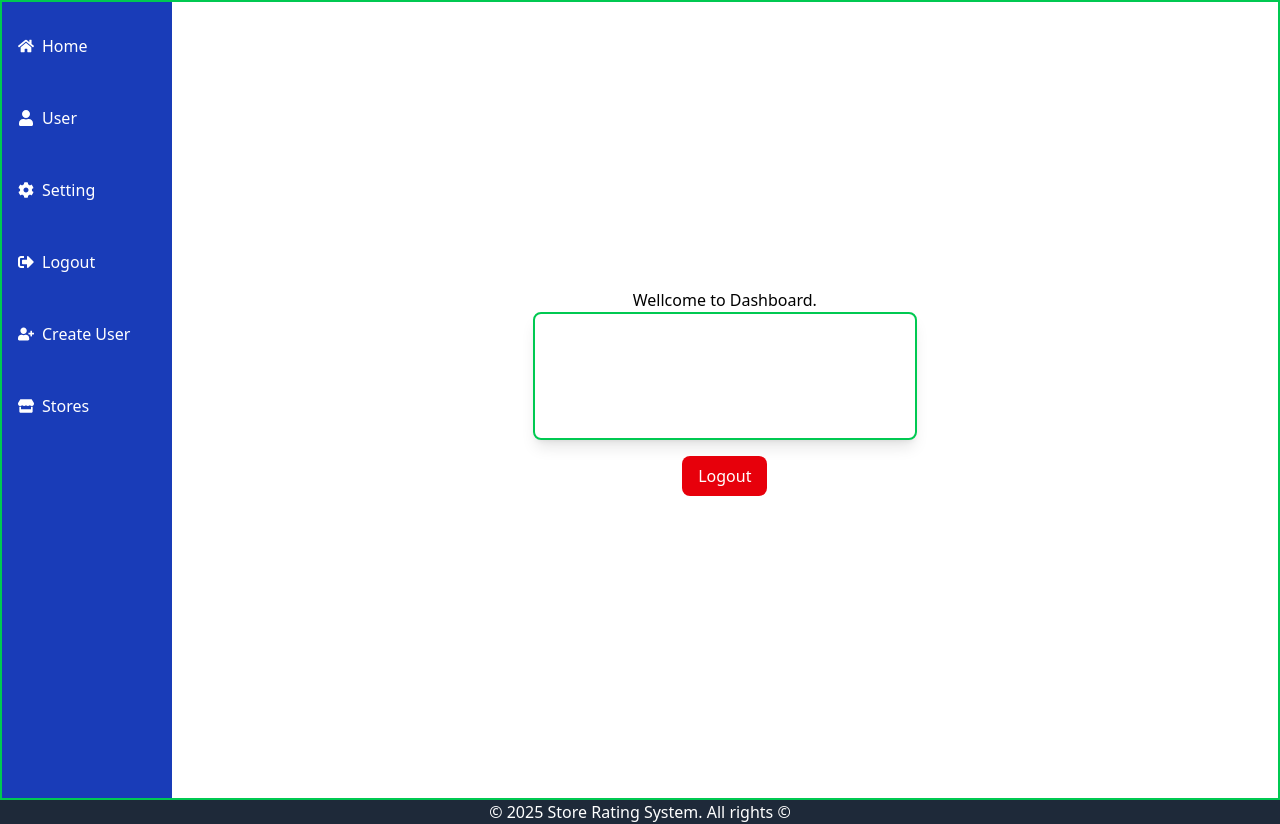
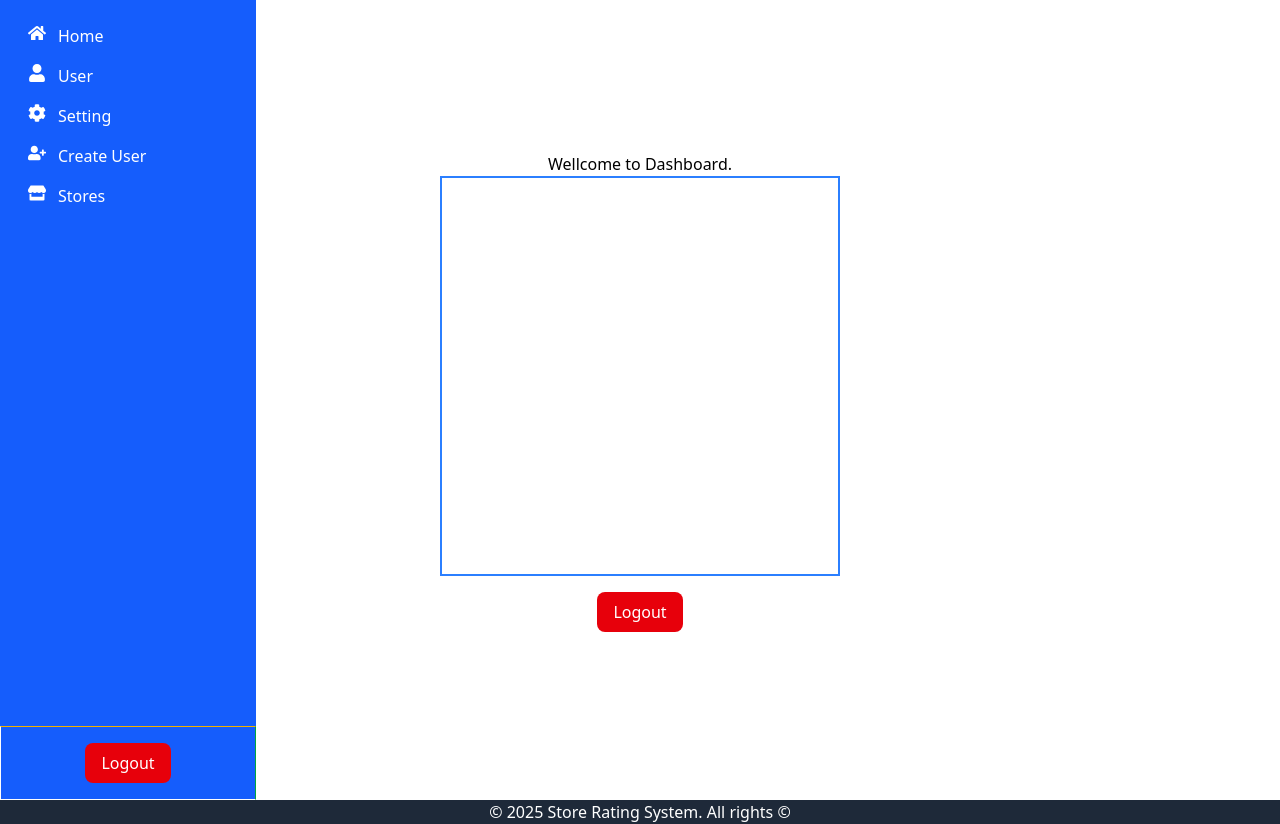
Before and after one commit to farzam313/Store-Rating-ClientSide, a React (Vite) app: page /dashboard in a window 1280 px wide. Built offline with nearby package versions, Linux system fonts and the light colour scheme; sample sign-in values are in the browser's storage.

Commit message:
admin Dashborad, user Dashborard designing initiated.

```diff
--- a/src/components/common/Card.jsx
+++ b/src/components/common/Card.jsx
@@ -1,9 +1,7 @@
 import React from "react";
 
-const Card = () => {
-  return (
-    <div className="border-2 border-green-500 w-96 h-48 rounded-lg shadow-lg"></div>
-  );
+const Card = ({ children, className = "" }) => {
+  return <div className={`  ${className} `}>{children}</div>;
 };
 
 export default Card;
--- a/src/contexts/authContext.jsx
+++ b/src/contexts/authContext.jsx
@@ -1,5 +1,4 @@
 import { createContext, useContext, useEffect, useState } from "react";
-import { useNavigate } from "react-router-dom";
 
 const AuthContext = createContext();
 export const useAuth = () => useContext(AuthContext);
@@ -9,6 +8,11 @@ export const AuthProvider = ({ children }) => {
   const [isLoggedIn, setIsLoggedIn] = useState(
     () => !!localStorage.getItem("token")
   );
+  const logout = () => {
+    localStorage.removeItem("token");
+    setToken(null);
+    setIsLoggedIn(false);
+  };
 
   const login = async (email, password) => {
     try {
@@ -40,9 +44,3 @@ export const AuthProvider = ({ children }) => {
     </AuthContext.Provider>
   );
 };
-
-export const logout = () => {
-  localStorage.removeItem("token");
-  setToken(null);
-  setIsLoggedIn(false);
-};
--- a/src/layout/header/adminHeader.jsx
+++ /dev/null
@@ -1,16 +0,0 @@
-import { Link } from "react-router-dom";
-
-const AdminHeader = () => {
-  return (
-    <nav className="flex justify-around w-[20%]   bg-blue-800 text-white py-4 font-bold">
-      <Link to="/">Home</Link>
-      <Link to="/user">User</Link>
-      <Link to="setting">Setting</Link>
-      <Link to="/logout">Logout </Link>
-      <Link to="/create-user">Create User</Link>
-      <Link to="/stores">Stores</Link>
-    </nav>
-  );
-};
-
-export default AdminHeader;
--- a/src/layout/sideBar/adminSideBar.jsx
+++ b/src/layout/sideBar/adminSideBar.jsx
@@ -1,4 +1,5 @@
 import { Link } from "react-router-dom";
+import Button from "../../components/common/Button";
 import {
   FaHome,
   FaUser,
@@ -8,27 +9,39 @@ import {
   FaStore,
 } from "react-icons/fa";
 
+import { useAuth } from "../../contexts/authContext.jsx";
+
 const AdminSideBar = () => {
+  const { logout } = useAuth();
   const sideBarItems = [
     { name: "Home", path: "/", icon: <FaHome /> },
     { name: "User", path: "/user", icon: <FaUser /> },
     { name: "Setting", path: "/setting", icon: <FaCog /> },
-    { name: "Logout", path: "/logout", icon: <FaSignOutAlt /> },
+
     { name: "Create User", path: "/create-user", icon: <FaUserPlus /> },
     { name: "Stores", path: "/stores", icon: <FaStore /> },
   ];
   return (
-    <div className="flex flex-col h-full bg-blue-800 text-white p-4 items-left justify-start pt-8 gap-8 w-[15%]">
-      {sideBarItems.map((item) => (
-        <Link
-          to={item.path}
-          className="flex items-center space-x-2 mb-4 hover:text-gray-300"
-        >
-          {item.icon} <span>{item.name}</span>{" "}
-        </Link>
-      ))}
+    <div className="flex flex-col bg-blue-600 text-white  items-left  pt-4 gap-4  w-64 fixed top-0 left-0 min-h-screen justify-between">
+      <div className="flex flex-col flex-center gap-0 ">
+        {sideBarItems.map((item) => (
+          <div
+            key={item.name}
+            className="flex justify-left   w-full p-2 hover:bg-blue-800 gap-3 px-7  rounded-md cursor-pointer f"
+          >
+            <span className="text-lg">{item.icon}</span>
+            <Link to={item.path} className="text-md font-medium">
+              {item.name}
+            </Link>
+          </div>
+        ))}
+      </div>
+      <div className="border border-t-yellow-500 border-r-green-600 flex flex-center w-full">
+        <Button className="my-4 " variant="danger" onClick={logout}>
+          Logout
+        </Button>
+      </div>
     </div>
   );
 };
-
 export default AdminSideBar;
--- /dev/null
+++ b/src/layout/sideBar/userSideBar.jsx
@@ -0,0 +1,36 @@
+import { Link } from "react-router-dom";
+import {
+  FaHome,
+  FaUser,
+  FaCog,
+  FaSignOutAlt,
+  FaStarHalfAlt,
+} from "react-icons/fa";
+
+const UserSideBar = ({ className }) => {
+  const sideBarItems = [
+    { name: "Home", path: "/", icon: <FaHome /> },
+    { name: "User", path: "/user", icon: <FaUser /> },
+    { name: "Setting", path: "/setting", icon: <FaCog /> },
+    { name: "Logout", path: "/logout", icon: <FaSignOutAlt /> },
+    { name: "reviews", path: "/reviews", icon: <FaStarHalfAlt /> },
+  ];
+  return (
+    <div
+      className={`flex flex-col h-full bg-blue-800 text-white  items-left justify-start pt-4 gap-4 w-[15%] fixed top-0 left-0 min-h-screen ${className}`}
+    >
+      {sideBarItems.map((item) => (
+        <div
+          key={item.name}
+          className="flex items-center p-2 hover:bg-blue-600 gap-2 rounded w-full"
+        >
+          <span className="text-lg">{item.icon}</span>
+          <Link to={item.path} className="text-md font-medium">
+            {item.name}
+          </Link>
+        </div>
+      ))}
+    </div>
+  );
+};
+export default UserSideBar;
--- a/src/pages/Dashboard.jsx
+++ b/src/pages/Dashboard.jsx
@@ -3,6 +3,7 @@ import { useNavigate } from "react-router-dom";
 import { useAuth } from "../contexts/authContext.jsx";
 import Card from "../components/common/Card";
 import AdminSideBar from "../layout/sideBar/adminSideBar.jsx";
+
 const Dashboard = () => {
   const navigate = useNavigate();
   const { logout } = useAuth();
@@ -12,12 +13,13 @@ const Dashboard = () => {
   };
   return (
     <>
-      <div className=" h-screen flex-row border-2 border-green-500 flex">
+      <div className=" h-screen flex-row  flex">
         <AdminSideBar />
-        <div className="flex flex-col flex-center w-full p-4  ">
+        <div className="flex flex-col flex-center w-full h-full p-4">
           <h1>Wellcome to Dashboard.</h1>
-          <div className="flex-center flex-col h-50 ">
-            <Card />
+          <div className="flex-center flex-col ">
+            <Card className="h-100 w-100 flex flex-center flex-col border-2 border-blue-500" />
+
             <Button
               onClick={handleLogout}
               className="m-4 bg-red-600 text-black px-4 rounded"
--- a/src/pages/auth/Home.jsx
+++ b/src/pages/auth/Home.jsx
@@ -2,13 +2,28 @@ import { Link } from "react-router-dom";
 
 const Home = () => {
   return (
-    <div className="flex-center flex-col h-screen">
-      <h3>welcome to Store Rating</h3>
-      <Link to="/login">Login</Link>
-      <br />
-      <Link to="/signup">Register</Link>
-      <br />
-      <Link to="/dashboard">Dashboard</Link>
+    <div className="flex flex-col items-center justify-center h-screen bg-gray-100">
+      <h1 className="text-4xl font-bold mb-8">Welcome to Store Rating</h1>
+      <div className="space-x-4">
+        <Link
+          to="/login"
+          className="px-6 py-3 bg-blue-600 text-white rounded hover:bg-blue-700 transition"
+        >
+          Login
+        </Link>
+        <Link
+          to="/signup"
+          className="px-6 py-3 bg-green-600 text-white rounded hover:bg-green-700 transition"
+        >
+          Register
+        </Link>
+        <Link
+          className="px-6 py-3 bg-green-500 text-white rounded hover:bg-green-700 transition"
+          to="/dashboard"
+        >
+          Dashboard
+        </Link>
+      </div>
     </div>
   );
 };
--- a/src/pages/auth/Login.jsx
+++ b/src/pages/auth/Login.jsx
@@ -26,7 +26,7 @@ const Login = () => {
 
     if (result.success) {
       toast.success(result.message);
-      navigate("/dashboard");
+      navigate("/user-dashboard");
     } else {
       toast.error("Login failed: " + result.message);
     }
--- a/src/pages/auth/adminDashboard.jsx
+++ b/src/pages/auth/adminDashboard.jsx
@@ -1,16 +1,14 @@
+import AdminSideBar from "../../layout/sideBar/adminSideBar";
+
 const AdminDashboard = () => {
   return (
-    <div>
-      <div className="flex-col flex-center text-2xl font-sans">
-        <p>wiew stores</p>
-        <p>add stores</p>
-      </div>
+    <div className="flex flex-row flex-center gap-10 min-h-screen w-full border-2 border-green-500">
+      <AdminSideBar />
       <div>
         <p>Manage Stores</p>
         <p> Manage users</p>
-        <p> Manage admins </p>
+        <p> Manage Moderators </p>
         <p> Manage Reviews </p>
-        <p> </p>
       </div>
     </div>
   );
--- a/src/pages/user/userDashboard.jsx
+++ b/src/pages/user/userDashboard.jsx
@@ -1,11 +1,15 @@
+import UserSideBar from "../../layout/sideBar/userSideBar";
 const UserDashboard = () => {
   return (
-    <div className="flex-center flex-col">
-      <h1 className="text-2xl font-bold my-4">Welcome to User Dashboard</h1>
-      <p> Search Store</p>
-      <p> rate stores...</p>
-      <p> given reviews...</p>
-      <p> view profile...</p>
+    <div className="flex-center flex-row min-h-screen bg-gray-100 p-4 gap-6">
+      <UserSideBar />
+      <div>
+        <h1 className="text-2xl font-bold my-4">Welcome to User Dashboard</h1>
+        <p> Search Store</p>
+        <p> rate stores...</p>
+        <p> given reviews...</p>
+        <p> view profile...</p>
+      </div>
     </div>
   );
 };
```
